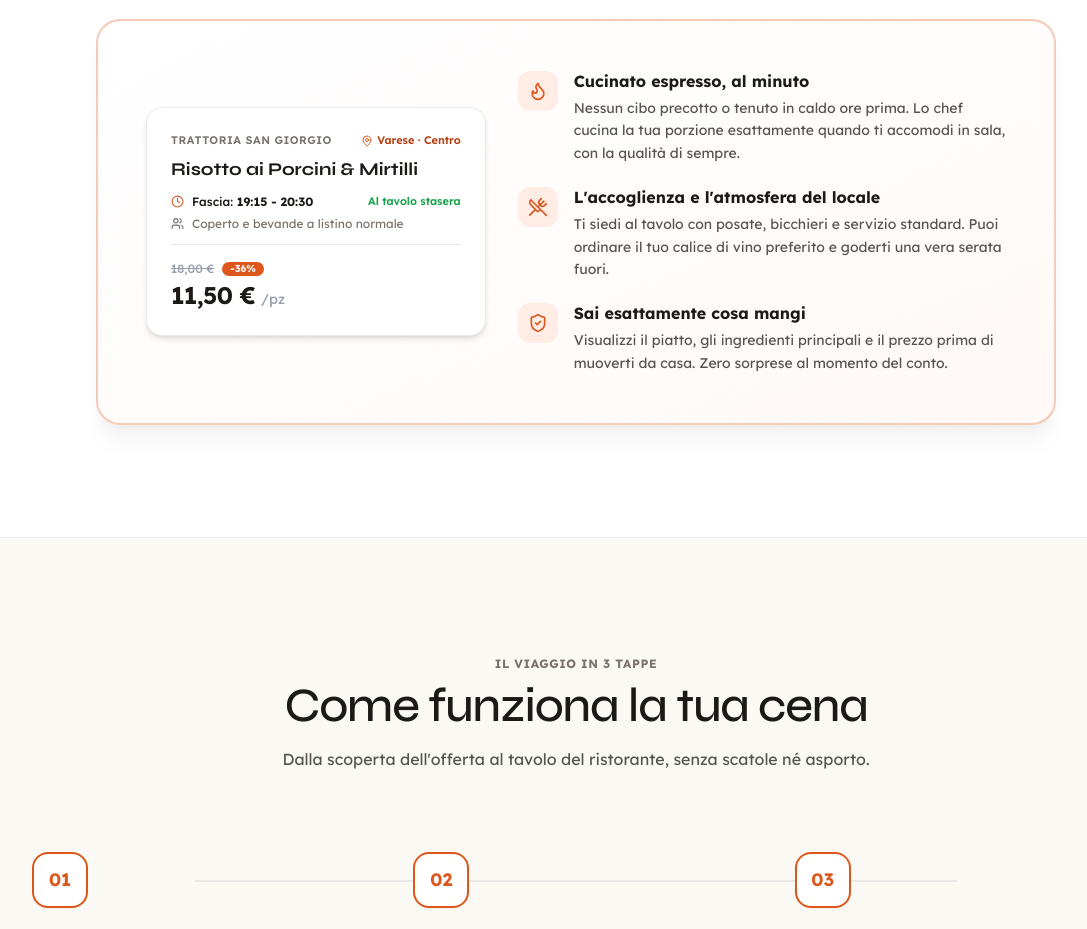
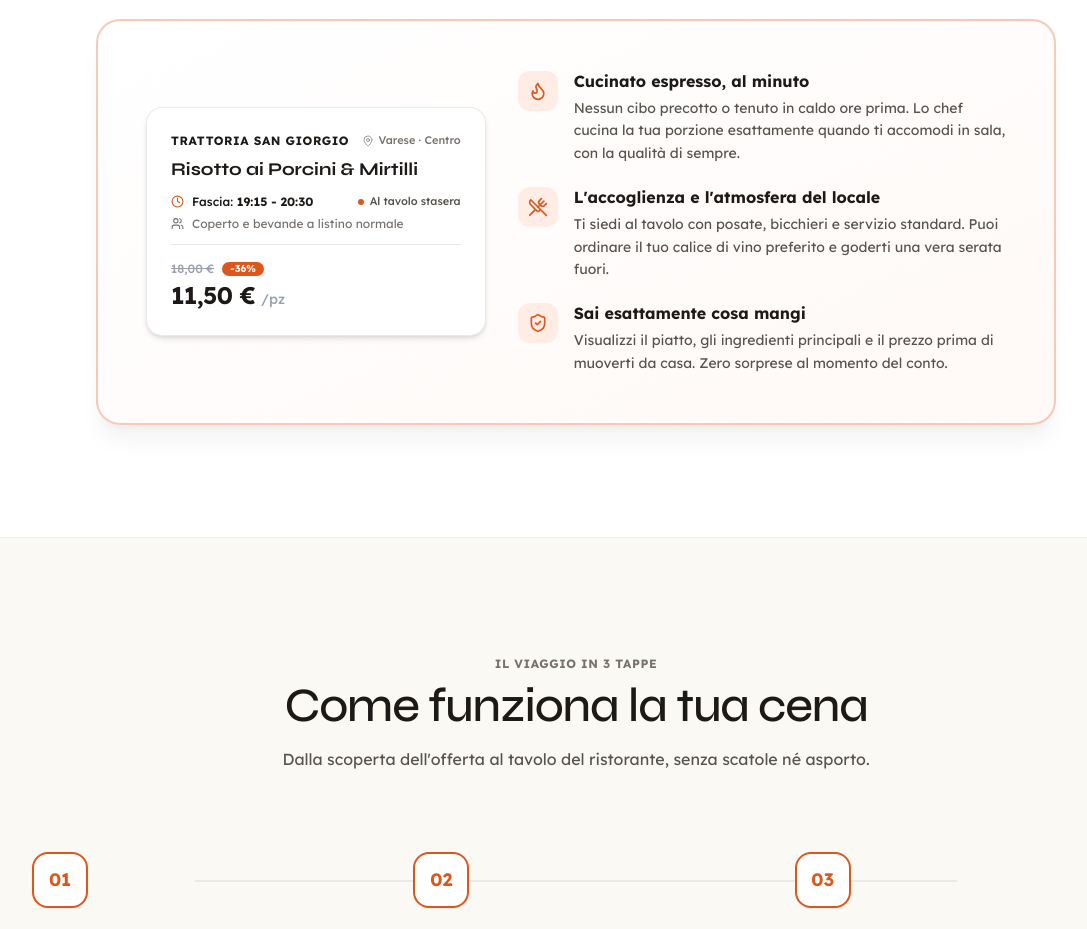
Before and after one commit to restydealsmanaging/landing, a Next.js app: page /per-i-clienti in a window 1280 px wide. Shown: the part 1120-2049 px from the top of the page, without its empty margins (64-1151 px from the left). Built offline with nearby package versions, Linux system fonts and the light colour scheme.

Commit message:
style(customer-card): rebalance chromatic hierarchy (authoritative restaurant name, muted location, warm brand dot for dining state)

```diff
--- a/src/components/CustomerSection.tsx
+++ b/src/components/CustomerSection.tsx
@@ -199,13 +199,13 @@ export default function CustomerSection() {
                   <div className="grid grid-cols-1 lg:grid-cols-12 gap-8 items-center">
                     {/* Left Column: Visual Dining Pass Card */}
                     <div className="lg:col-span-5 bg-white rounded-2xl p-6 border border-resty-stone-border/80 shadow-md">
-                      {/* Top Row: Place Name + Location (No pillow) */}
+                      {/* Top Row: Place Name (Primary) + Location (Secondary) */}
                       <div className="flex items-center justify-between gap-2 mb-2">
-                        <span className="text-[11px] uppercase tracking-wider text-resty-stone-muted font-sans font-semibold">
+                        <span className="text-xs uppercase tracking-wider text-resty-stone font-sans font-bold">
                           Trattoria San Giorgio
                         </span>
-                        <span className="inline-flex items-center gap-1 text-[11px] font-semibold text-resty-orange-dark">
-                          <MapPin size={12} className="text-resty-orange shrink-0" />
+                        <span className="inline-flex items-center gap-1 text-[11px] font-medium text-resty-stone-muted">
+                          <MapPin size={12} className="text-resty-stone-muted/70 shrink-0" />
                           Varese · Centro
                         </span>
                       </div>
@@ -220,7 +220,8 @@ export default function CustomerSection() {
                             <Clock size={13} className="text-resty-orange shrink-0" />
                             <span>Fascia: <strong>19:15 - 20:30</strong></span>
                           </div>
-                          <span className="text-[11px] font-semibold text-resty-green shrink-0">
+                          <span className="text-[11px] font-medium text-resty-stone-light flex items-center gap-1.5 shrink-0">
+                            <span className="w-1.5 h-1.5 rounded-full bg-resty-orange shrink-0" />
                             Al tavolo stasera
                           </span>
                         </div>
@@ -307,12 +308,12 @@ export default function CustomerSection() {
                   <div className="grid grid-cols-1 lg:grid-cols-12 gap-8 items-center">
                     {/* Left Column: Visual Mystery Bag */}
                     <div className="lg:col-span-5 bg-white/90 rounded-2xl p-6 border border-stone-200 shadow-sm opacity-90">
-                      {/* Top Row: Place Name + Mystery Bag (No pillow) */}
+                      {/* Top Row: Place Name + Mystery Bag */}
                       <div className="flex items-center justify-between gap-2 mb-2">
-                        <span className="text-[11px] uppercase tracking-wider text-stone-400 font-sans font-semibold">
+                        <span className="text-xs uppercase tracking-wider text-stone-700 font-sans font-bold">
                           Locale generico
                         </span>
-                        <span className="inline-flex items-center gap-1 text-[11px] font-semibold text-stone-600">
+                        <span className="inline-flex items-center gap-1 text-[11px] font-medium text-stone-400">
                           <Package size={12} className="text-stone-400 shrink-0" />
                           Mystery Bag da asporto
                         </span>
@@ -328,7 +329,8 @@ export default function CustomerSection() {
                             <Clock size={13} className="text-stone-400 shrink-0" />
                             <span>Ritiro: <strong>21:45 - 22:00</strong></span>
                           </div>
-                          <span className="text-[11px] font-semibold text-amber-800 shrink-0">
+                          <span className="text-[11px] font-medium text-stone-500 flex items-center gap-1.5 shrink-0">
+                            <span className="w-1.5 h-1.5 rounded-full bg-stone-400 shrink-0" />
                             Solo ritiro al banco
                           </span>
                         </div>
```
